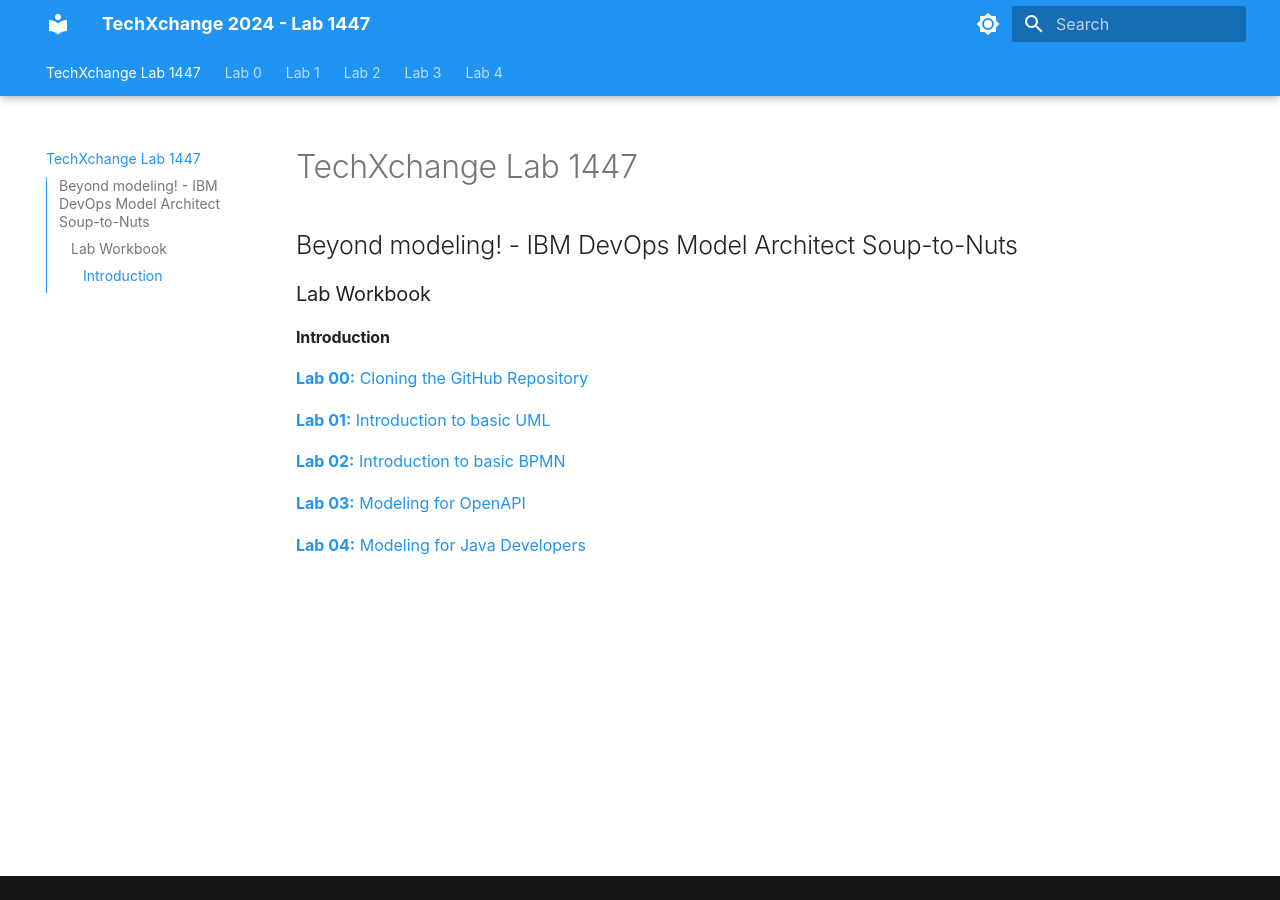
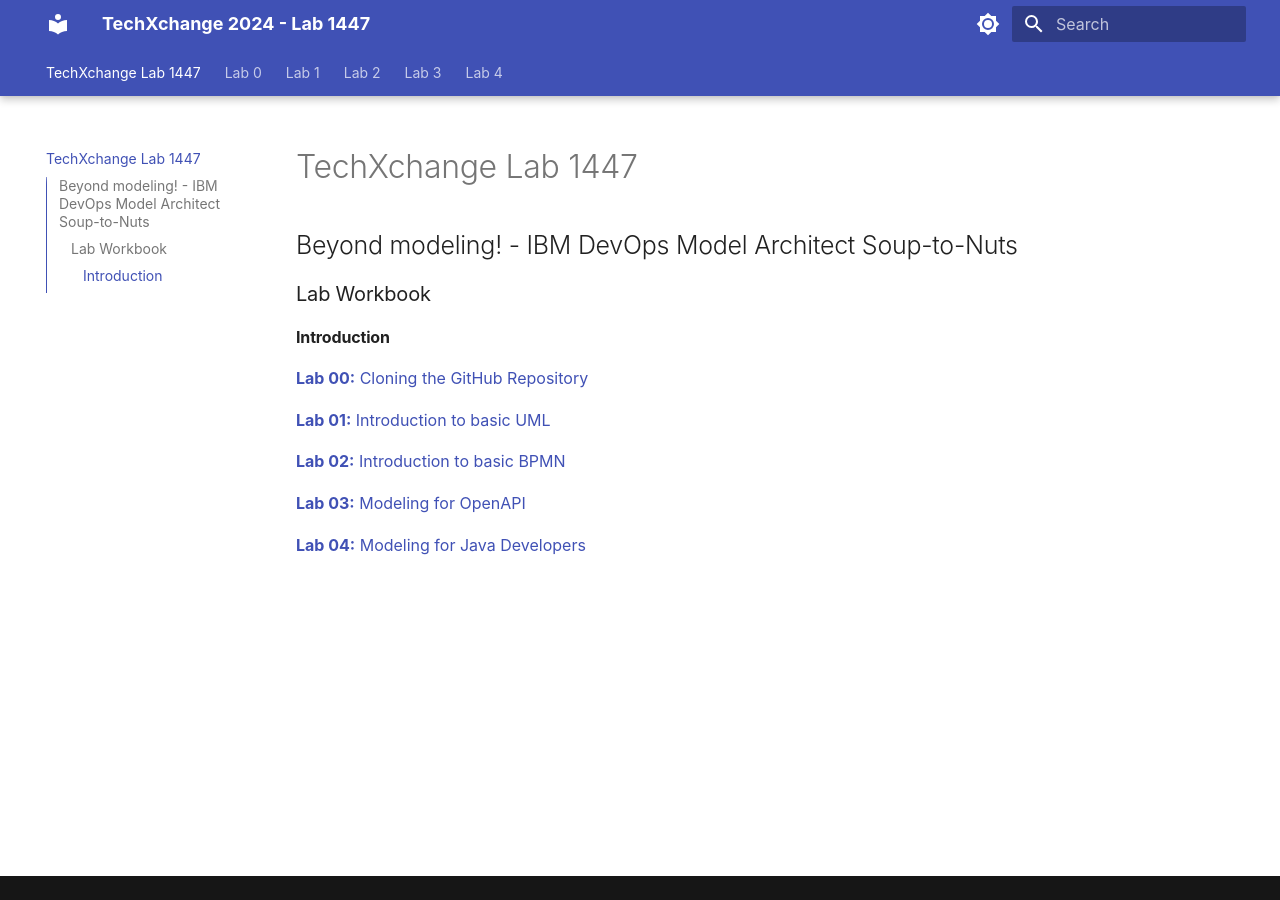
Before and after one commit to DevOps-Model-Architect/TechXchange2024_LAB-1447, an MkDocs documentation site: the page built from docs/index.md, in a window 1280 px wide. Built offline with MkDocs 1.6.1 and Material for MkDocs 9.7.7, drawn with Linux system fonts in a browser that asks for light colours.

Commit message:
#1 different color

```diff
--- a/mkdocs.yml
+++ b/mkdocs.yml
@@ -4,6 +4,7 @@
   name: material
   language: en
   font: false
+  favicon: null
   features:
     - navigation.top
     - navigation.tabs
@@ -15,8 +16,8 @@
       toggle:
         icon: material/brightness-7
         name: Switch to dark mode
-      primary: blue
-      accent: blue
+      primary: indigo
+      accent: teal
 
     - media: "(prefers-color-scheme: dark)"
       scheme: slate
@@ -24,7 +25,7 @@
         icon: material/brightness-4
         name: Switch to light mode
       primary: indigo
-      accent: blue
+      accent: teal
 markdown_extensions:
   - admonition
 extra:
```
